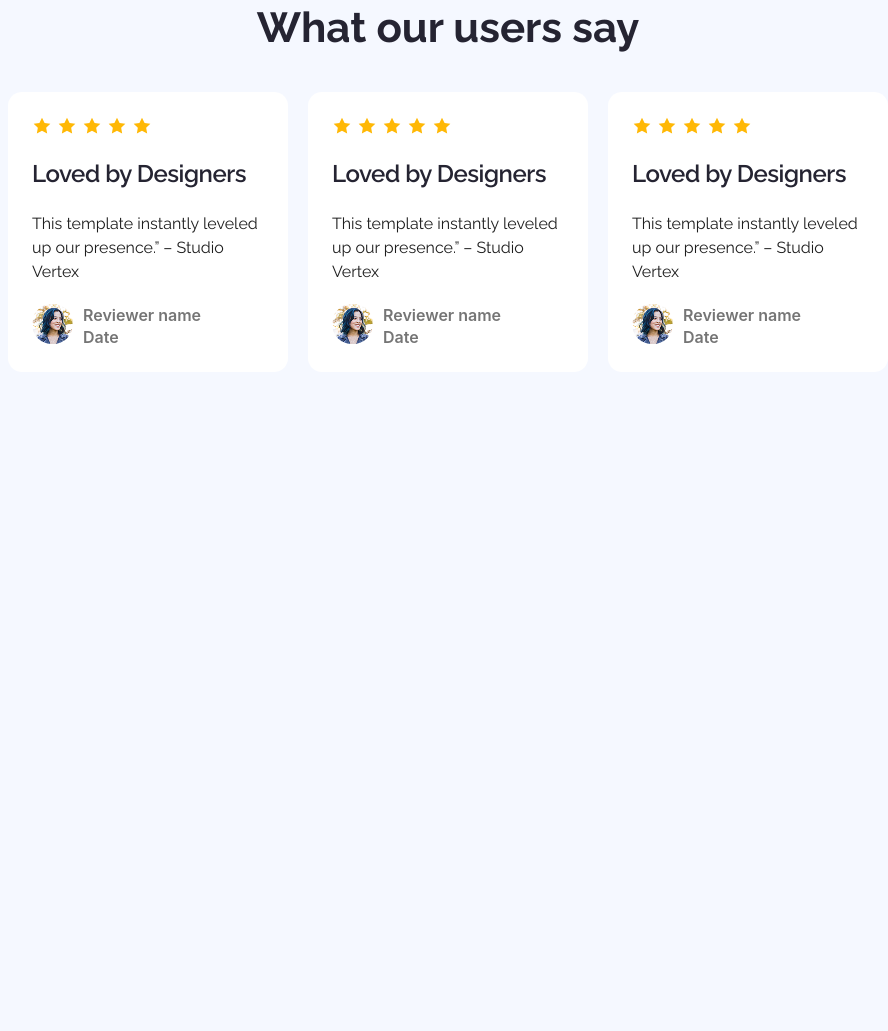
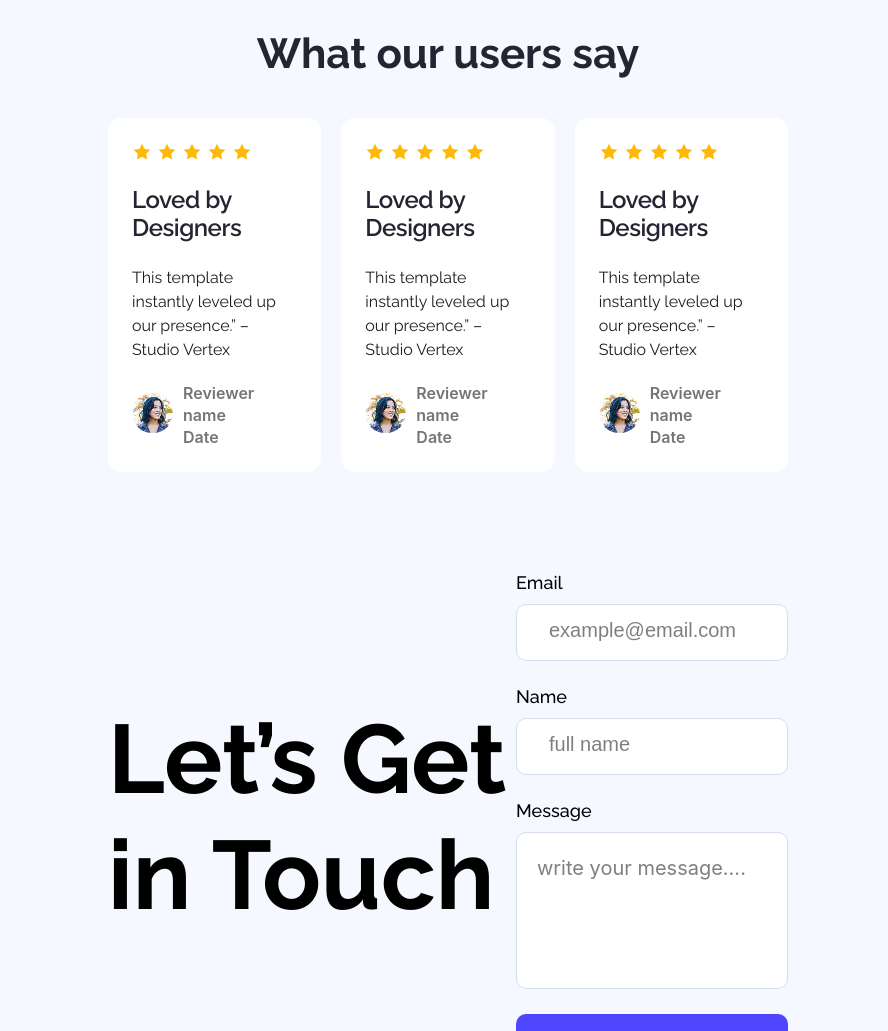
Before and after one commit to codershakibs/B12A01-landing-launchpad, a plain HTML site: page index.html in a window 1280 px wide. Shown: the part 1769-2800 px from the top of the page, without its empty margins (192-1080 px from the left). Before the commit the page ends 2241 px from the top, so only its background shows below. Drawn offline with Linux system fonts and the light colour scheme.

Commit message:
touch section styling

```diff
--- a/index.html
+++ b/index.html
@@ -14,7 +14,7 @@
 
 <body class="raleway-normal">
     <!-- header start  -->
-    <header>
+    <header class="Section-margin">
         <nav>
             <h2 class="logo text-primary">logo</h2>
             <button class="nav-button">Sign Up</button>
@@ -30,9 +30,8 @@
     <!-- header end  -->
 
     <main>
-
         <!-- action section start  -->
-        <section class="action">
+        <section class="action Section-margin">
             <div class="action-left-block">
                 <h2 class="action-heading text-secondary">See It in Action</h2>
                 <p class="action-details">Explore the live preview and imagine your brand in this bold new look.</p>
@@ -47,7 +46,7 @@
         <!-- action section end  -->
 
         <!-- productive section start  -->
-        <section class="productive">
+        <section class="productive Section-margin">
             <h2 class="productive-heading text-secondary">Joined Thousands of Productive Users</h2>
             <div class="counter-wrapper">
                 <div class="counters">
@@ -68,7 +67,7 @@
         <!-- productive section end  -->
 
         <!-- feedback section start  -->
-        <section class="feedback">
+        <section class="feedback Section-margin">
             <h2 class="feedback-heading text-secondary">What our users say</h2>
             <div class="review-wrapper">
                 <div class="reviews">
@@ -198,6 +197,29 @@
 
 
         </section>
+        <!-- feedback section start  -->
+
+        <!-- touch section start  -->
+        <section class="touch Section-margin">
+            <h2 class="touch-heading">Let’s Get in Touch</h2>
+            <form action="" class="form-group">
+                <div class="form-item">
+                    <label for="email">Email</label>
+                    <input type="text" placeholder="example@email.com">
+                </div>
+                <div class="form-item">
+                    <label for="email">Name</label>
+                    <input type="text" placeholder="full name">
+                </div>
+                <div class="form-item">
+                    <label for="email">Message</label>
+                    <textarea name="message" id="message" class="inter-normal"
+                        placeholder="write your message...."></textarea>
+                </div>
+                <button class="nav-button">Sign Up</button>
+            </form>
+        </section>
+
     </main>
 
 
--- a/style.css
+++ b/style.css
@@ -22,6 +22,10 @@ body {
     background-color: #F5F8FF;
 }
 
+.Section-margin {
+    margin: 0 300px;
+}
+
 /* color class  */
 .text-primary {
     color: #4E47FF;
@@ -34,7 +38,6 @@ body {
 /* nav start  */
 
 nav {
-    margin: 0px 200px;
     padding: 20px 0;
     display: flex;
     align-items: center;
@@ -76,7 +79,6 @@ header {
 
 .banner {
     padding: 200px 0;
-    margin: 0 200px;
     display: flex;
     flex-direction: column;
 
@@ -112,7 +114,6 @@ header {
 /* action section start  */
 .action {
     padding: 100px 0;
-    margin: 0 200px;
     display: flex;
     justify-content: space-between;
     align-items: center;
@@ -148,7 +149,6 @@ header {
 /* productive section start  */
 
 .productive {
-    margin: 0 200px 50px 200px;
     border-radius: 24px;
     background: rgba(78, 71, 255, 0.10);
     padding: 50px 120px;
@@ -186,7 +186,6 @@ header {
 /* feedback section start  */
 .feedback {
     padding: 100px 0;
-    margin: 0 200px;
 }
 
 .feedback-heading {
@@ -253,3 +252,85 @@ header {
 .profile-image img {
     border-radius: 9999px;
 }
+
+/* feedback section end  */
+
+/* touch section start  */
+.touch {
+    padding-bottom: 100px;
+    display: flex;
+    align-items: center;
+    justify-content: space-between;
+}
+
+.touch-heading {
+    color: #000;
+    font-size: 97px;
+    font-weight: 700;
+    line-height: 116px;
+    max-width: 528px;
+    width: 60%;
+}
+
+.form-group {
+    display: flex;
+    flex-direction: column;
+    gap: 25px;
+    width: 40%;
+
+}
+
+.form-item {
+    display: flex;
+    flex-direction: column;
+}
+
+label {
+    color: #000;
+    font-size: 18px;
+    font-weight: 500;
+    line-height: 22px;
+    padding-bottom: 10px;
+}
+
+input {
+    padding: 20px 32px;
+    background-color: white;
+    border-radius: 10px;
+    border: 1px solid #D6DDED;
+}
+
+input:focus {
+    outline: none;
+}
+
+input::placeholder {
+    color: rgba(0, 0, 0, 0.50);
+    font-size: 20px;
+    font-weight: 400;
+    line-height: 30px;
+
+}
+
+textarea {
+    border: 0;
+    max-height: 135px;
+    max-width: 100%;
+    height: 200px;
+    resize: none;
+    border-radius: 10px;
+    border: 1px solid #D6DDED;
+    background: #FFF;
+    padding: 20px 0 0 20px;
+}
+
+textarea::placeholder {
+    color: rgba(0, 0, 0, 0.50);
+    font-size: 20px;
+    font-weight: 400;
+    line-height: 30px;
+}
+
+textarea:focus {
+    outline: 0;
+}
```
